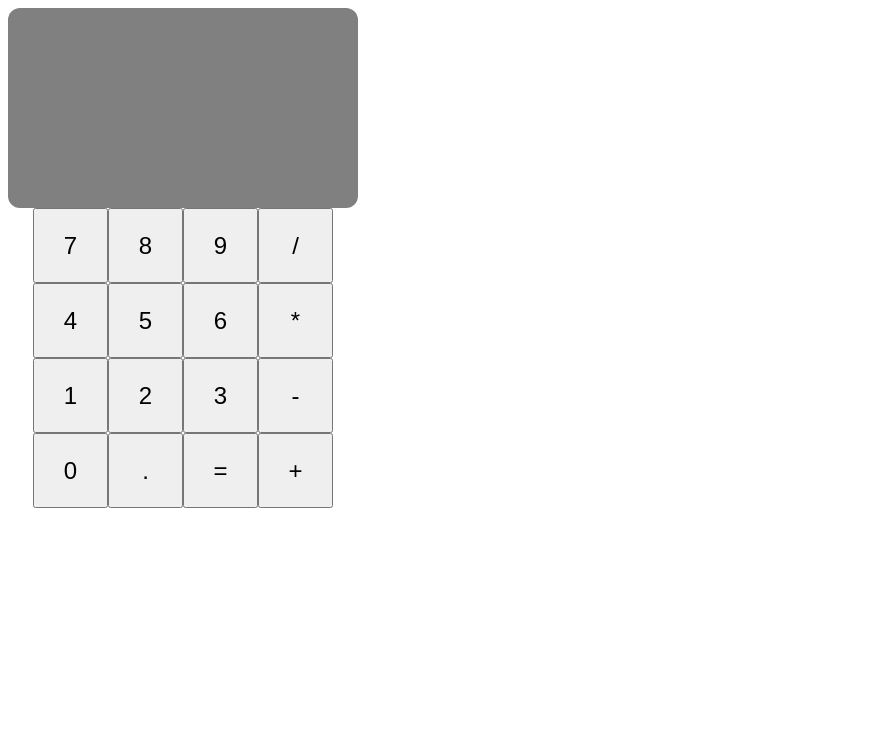
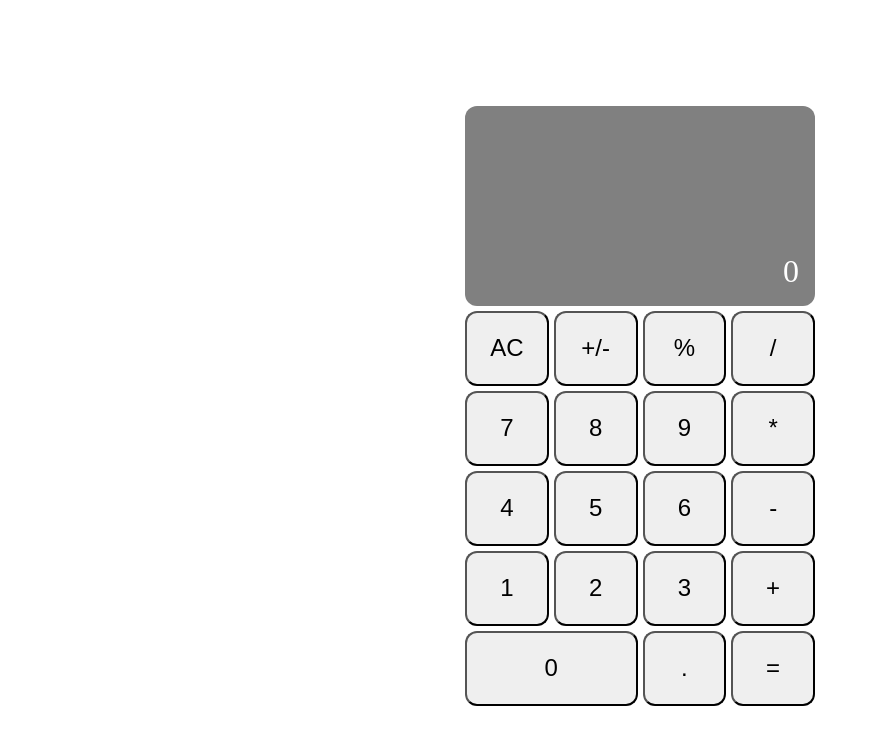
Before and after one commit to markpandan/calculator, a plain HTML site: page index.html in a window 1280 px wide. Shown: the whole page, without its empty margins (0-870 px from the left). Drawn offline with Linux system fonts and the light colour scheme.

Commit message:
Implement calculator operations
- Completed the functionality for add, subtract, multiple, divide, and
modulo
- The code might get confusing, thus the next update should be tasked
for refractoring.
- Placed all of the javascript files inside the 'js' folder

```diff
--- a/index.html
+++ b/index.html
@@ -4,29 +4,33 @@
     <meta charset="UTF-8" />
     <meta name="viewport" content="width=device-width, initial-scale=1.0" />
     <link rel="stylesheet" href="style.css" />
-    <script src="script.js" type="module" defer></script>
+    <script src="js/script.js" type="module" defer></script>
     <title>Calculator</title>
   </head>
   <body>
     <div class="container">
-      <div class="display"></div>
+      <div class="display">0</div>
       <div id="calculator-buttons">
         <div class="row">
+          <button id="clear">AC</button><button id="sign">+/-</button
+          ><button id="modulo">%</button><button id="division">/</button>
+        </div>
+        <div class="row">
           <button id="number-7">7</button><button id="number-8">8</button
-          ><button id="number-9">9</button><button id="division">/</button>
+          ><button id="number-9">9</button
+          ><button id="multiplication">*</button>
         </div>
         <div class="row">
           <button id="number-4">4</button><button id="number-5">5</button
-          ><button id="number-6">6</button
-          ><button id="multiplication">*</button>
+          ><button id="number-6">6</button><button id="subtraction">-</button>
         </div>
         <div class="row">
           <button id="number-1">1</button><button id="number-2">2</button
-          ><button id="number-3">3</button><button id="subtraction">-</button>
+          ><button id="number-3">3</button><button id="addition">+</button>
         </div>
         <div class="row">
           <button id="number-0">0</button><button id="decimal">.</button
-          ><button id="equals">=</button><button id="addition">+</button>
+          ><button id="equals">=</button>
         </div>
       </div>
     </div>
--- a/script.js
+++ /dev/null
@@ -1,8 +0,0 @@
-// import { add, subtract, multiply, divide } from "./operations";
-import { BUTTON_ACTIONS } from "./constants.js";
-
-let display = document.querySelector(".display");
-let calculator_buttons = document.querySelector("#calculator-buttons");
-calculator_buttons.addEventListener("click", (e) => {
-  display.textContent += BUTTON_ACTIONS[e.target.id] ?? "";
-});
--- a/style.css
+++ b/style.css
@@ -2,22 +2,34 @@
   box-sizing: border-box;
 }
 
+body {
+  display: flex;
+  justify-content: center;
+  align-items: center;
+  height: 100vh;
+}
+
 .container {
   width: 350px;
-  height: 350px;
 }
 
 .display {
+  display: flex;
+  align-items: end;
+  justify-content: end;
   height: 200px;
   background-color: gray;
   border-radius: 12px;
   color: white;
   font-size: xx-large;
+  padding: 16px;
 }
 
 .row {
   display: flex;
-  justify-content: center;
+  justify-content: space-between;
+  gap: 5px;
+  margin: 5px 0px;
 }
 
 button {
@@ -25,3 +37,12 @@ button {
   height: 75px;
   font-size: x-large;
 }
+
+.row > * {
+  flex: 1 0 auto;
+  border-radius: 12px;
+}
+
+#number-0 {
+  flex: 2 0 155px;
+}
```
Also changed, not shown: operations.js (deleted, +0 -34 lines).
